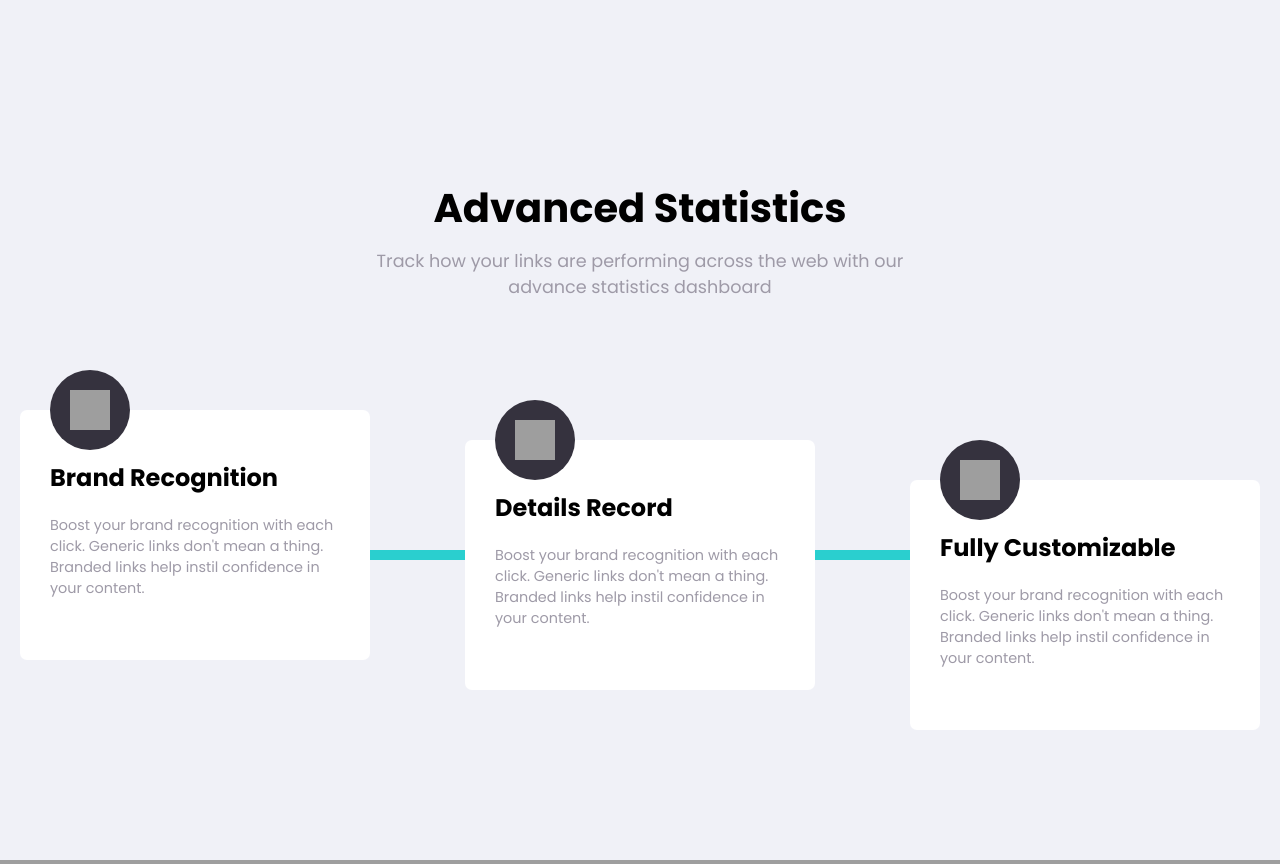
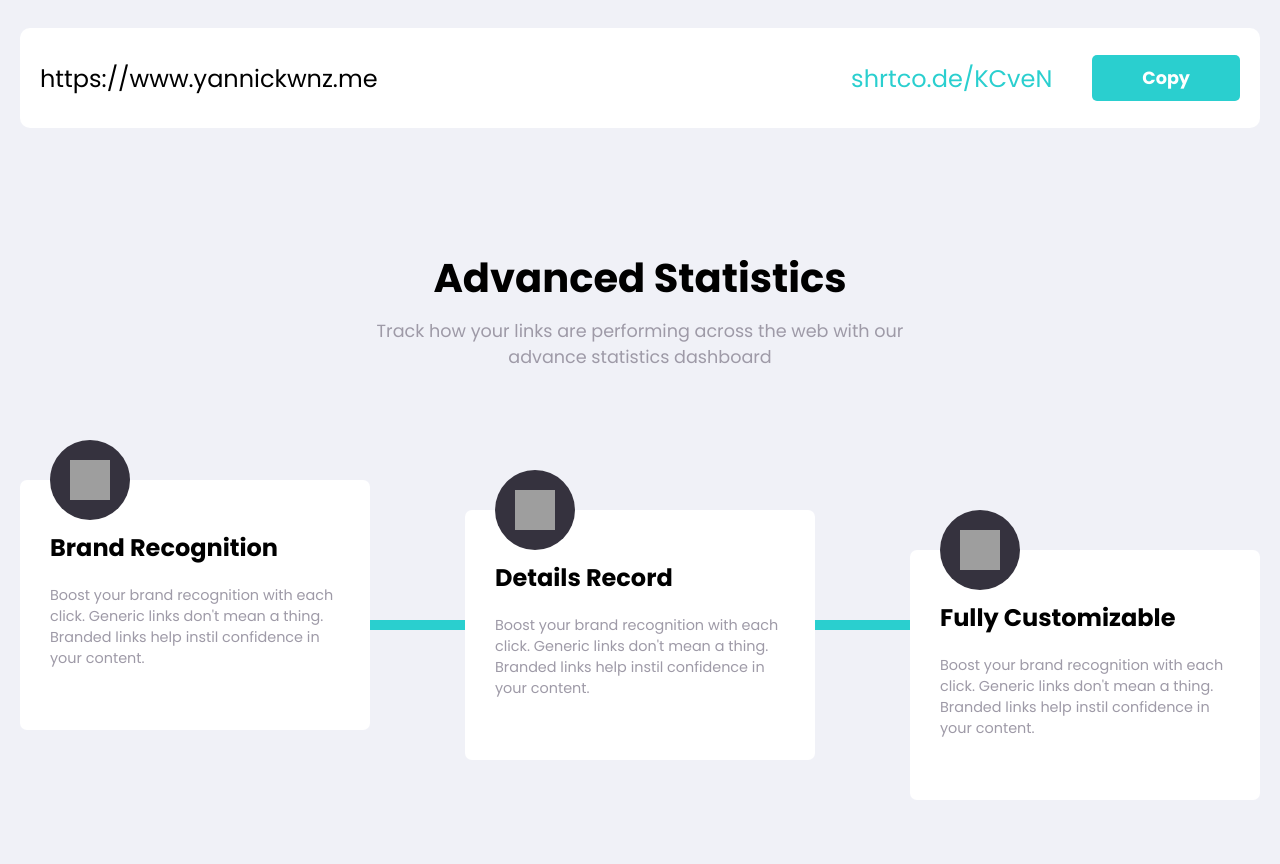
Before and after one commit to YannickWnz/url-shortening-website, a PHP site: page / in a window 1280 px wide. Shown: the part 802-1666 px from the top of the page. Run offline with PHP 8.4, Linux system fonts and the light colour scheme; grey boxes are pictures that could not be loaded.

Commit message:
index.php

```diff
--- a/index.php
+++ b/index.php
@@ -63,17 +63,19 @@
           </form>
         </div>
         <div class="processed-links-results-wrapper">
-          <!-- <div class="processed-link">
+          <div class="processed-link">
             <div class="original-link">
               <p>https://www.yannickwnz.me</p>
             </div>
             <div class="short-link">
               <p>shrtco.de/KCveN</p>
               <div class="copy-link-btn">
-                <a href="">Copy</a>
+                <!-- <a href="">Copy</a> -->
+                <button>Copy</button>
+                <button class="copied">Copied</button>
               </div>
             </div>
-          </div> -->
+          </div>
         </div>
       </div>
       <div class="statistics-section">
```
